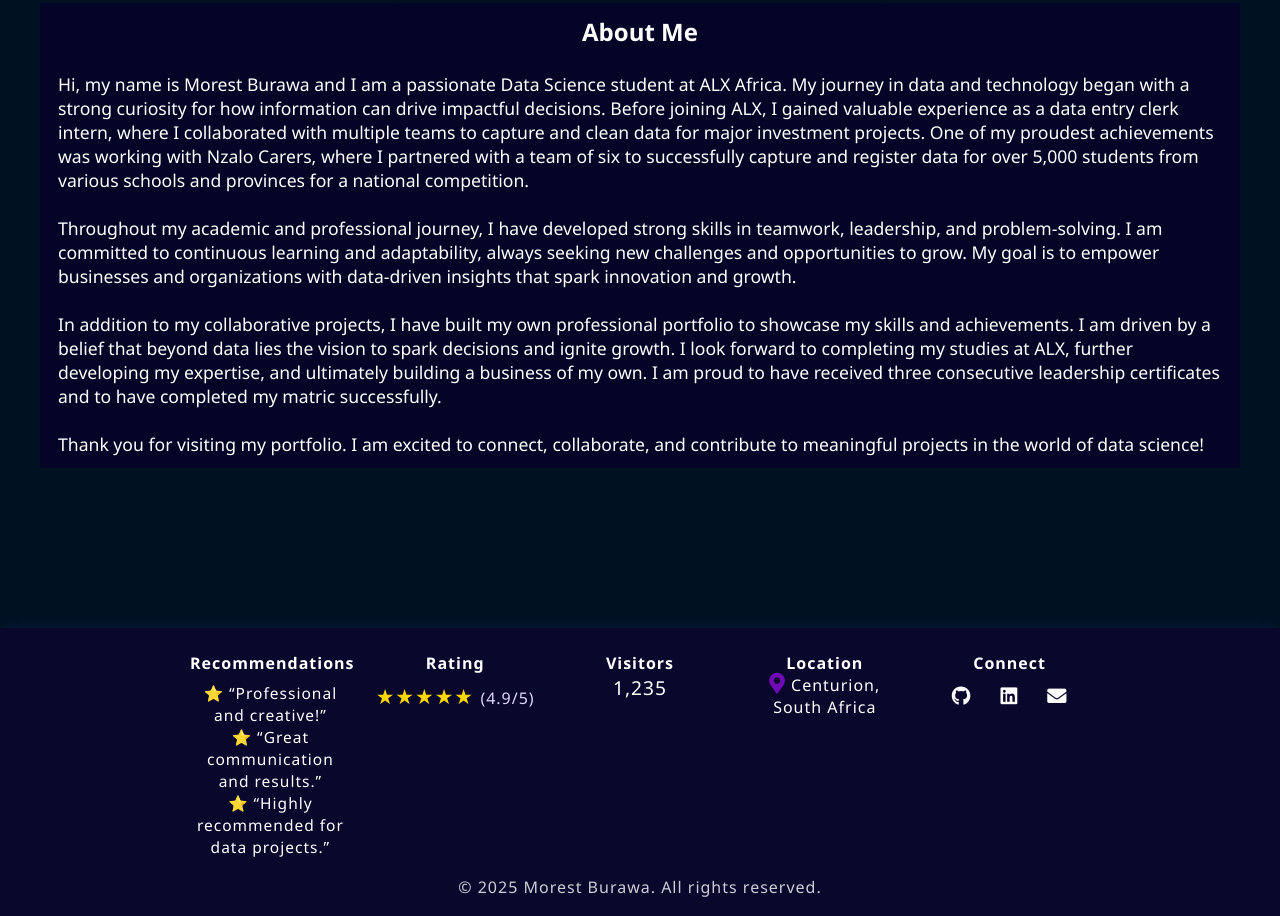
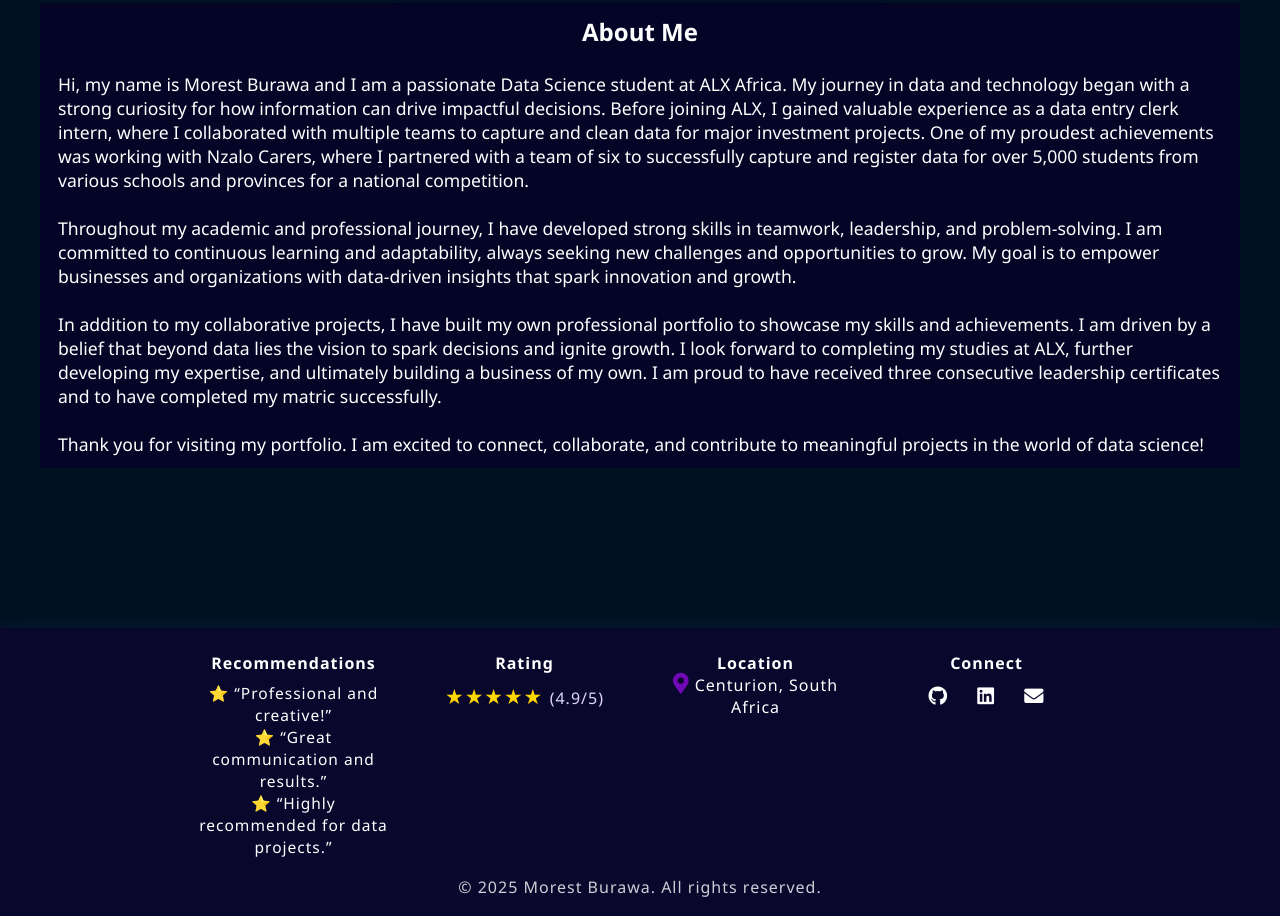
Before and after one commit to Morest1124/Morest-Burawa-Portfolio, a plain HTML site: page index.html in a window 1280 px wide. Shown: the part 1024-1940 px from the top of the page. Drawn offline with Linux system fonts and the light colour scheme.

Commit message:
Update projects and other site features

```diff
--- a/index.html
+++ b/index.html
@@ -130,13 +130,6 @@
                     <span class="footer-rating-score">(4.9/5)</span>
                 </div>
             </div>
-            <!-- Visitors -->
-            <div class="footer-section">
-                <strong>Visitors</strong>
-                <div>
-                    <span id="visitor-count" class="footer-visitors">1,234</span>
-                </div>
-            </div>
             <!-- Location -->
             <div class="footer-section">
                 <strong>Location</strong>
@@ -160,12 +153,6 @@
     </footer>
 
     <script>
-        // Example: Simulate visitor count increment (replace with real analytics if needed)
-        let count = localStorage.getItem('visitorCount') || 1234;
-        count++;
-        localStorage.setItem('visitorCount', count);
-        document.getElementById('visitor-count').textContent = count.toLocaleString();
-
         // Hamburger menu toggle for mobile navigation
         document.getElementById('hamburger').onclick = function() {
             document.getElementById('navLinks').classList.toggle('open');
--- a/styles.css
+++ b/styles.css
@@ -4,7 +4,7 @@
     padding: 0;
 }
 
-  body {
+body {
     background: #012;
     min-height: 100vh;
     font-family: 'Segoe UI', Arial, sans-serif;
@@ -267,7 +267,7 @@
     }
 }
 
-/* Footer styles moved from inline */
+/* Footer  */
 .footer {
     width:100%;
     background:#0a072d;
@@ -305,9 +305,7 @@
     font-size:1rem;
     color:#e0d7fa;
 }
-.footer-visitors {
-    font-size:1.2rem;
-}
+
 .footer-social {
     margin:8px 0;
     white-space:nowrap;
```
